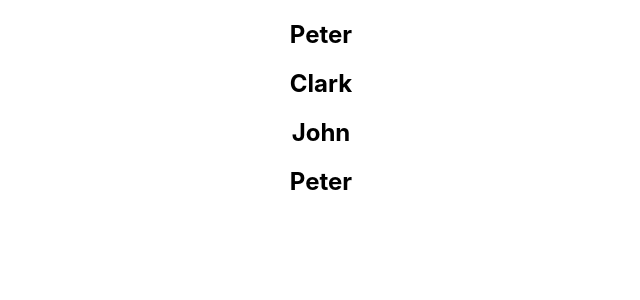
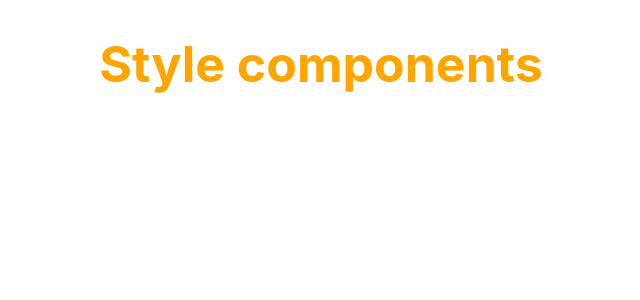
Before and after one commit to Mhdez221993/react-playground, a React (Create React App) app: page / in a window 1280 px wide. Shown: the top 300 px of the page, without its empty margins (319-959 px from the left). Built offline with nearby package versions, Linux system fonts and the light colour scheme.

Commit message:
Styling compoent with stylesheet

```diff
--- a/src/App.js
+++ b/src/App.js
@@ -1,7 +1,7 @@
 import './App.css';
 
-import NameList from './components/NameList';
 import React from 'react';
+import Stylesheet from './components/Stylesheet';
 
 class App extends React.Component {
   render() {
@@ -31,7 +31,9 @@ class App extends React.Component {
 
        {/* <UserGreeting /> */}
 
-       <NameList />
+       {/* <NameList /> */}
+
+       <Stylesheet primary='primary' />
       </div>
     );
   }
--- /dev/null
+++ b/src/components/Stylesheet.js
@@ -0,0 +1,15 @@
+import './myStyle.css';
+
+import React from 'react';
+
+const Stylesheet = (props) => {
+  let className = props.primary ? 'primary' : ''
+
+  return (
+    <div>
+      <h1 className={`${className} font-xl`}>Style components</h1>
+    </div>
+  );
+};
+
+export default Stylesheet;
--- /dev/null
+++ b/src/components/myStyle.css
@@ -0,0 +1,7 @@
+.primary {
+  color: orange;
+}
+
+.font-xl {
+  font-size: 50px;
+}
```
